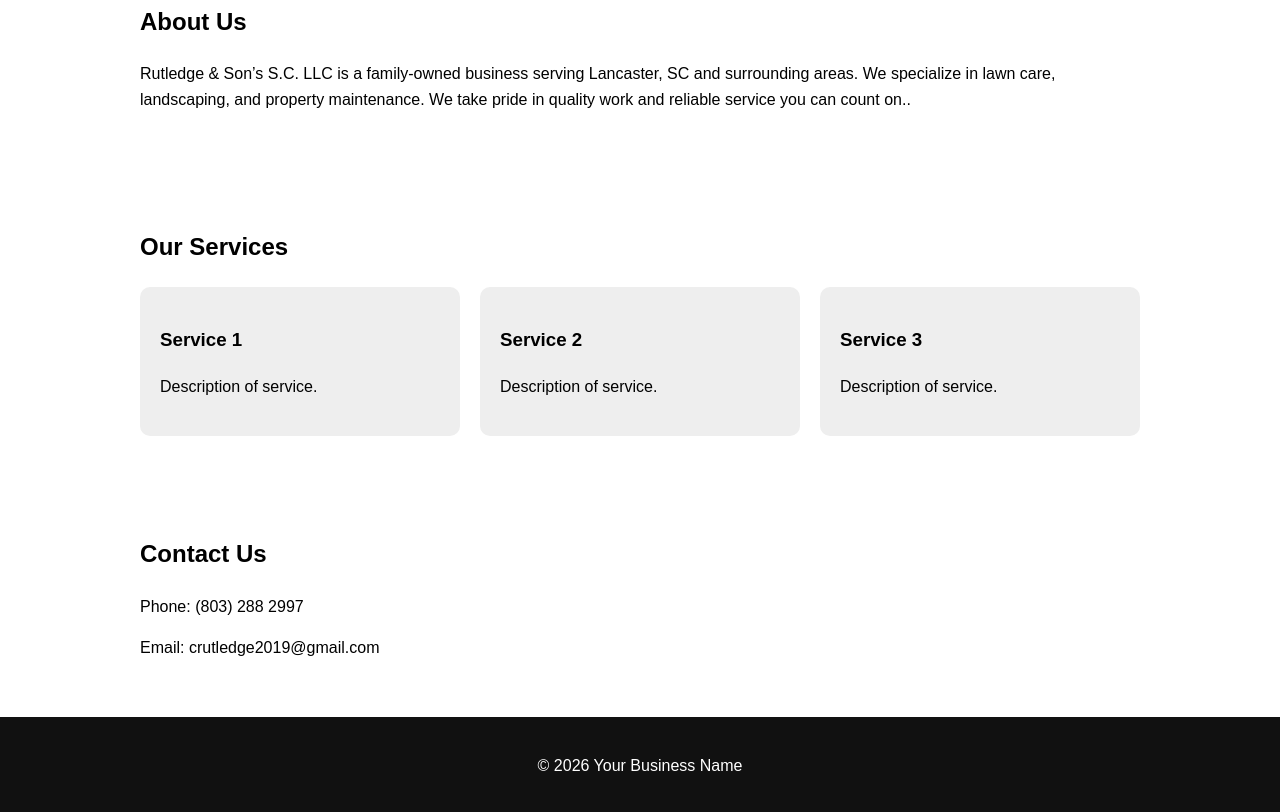
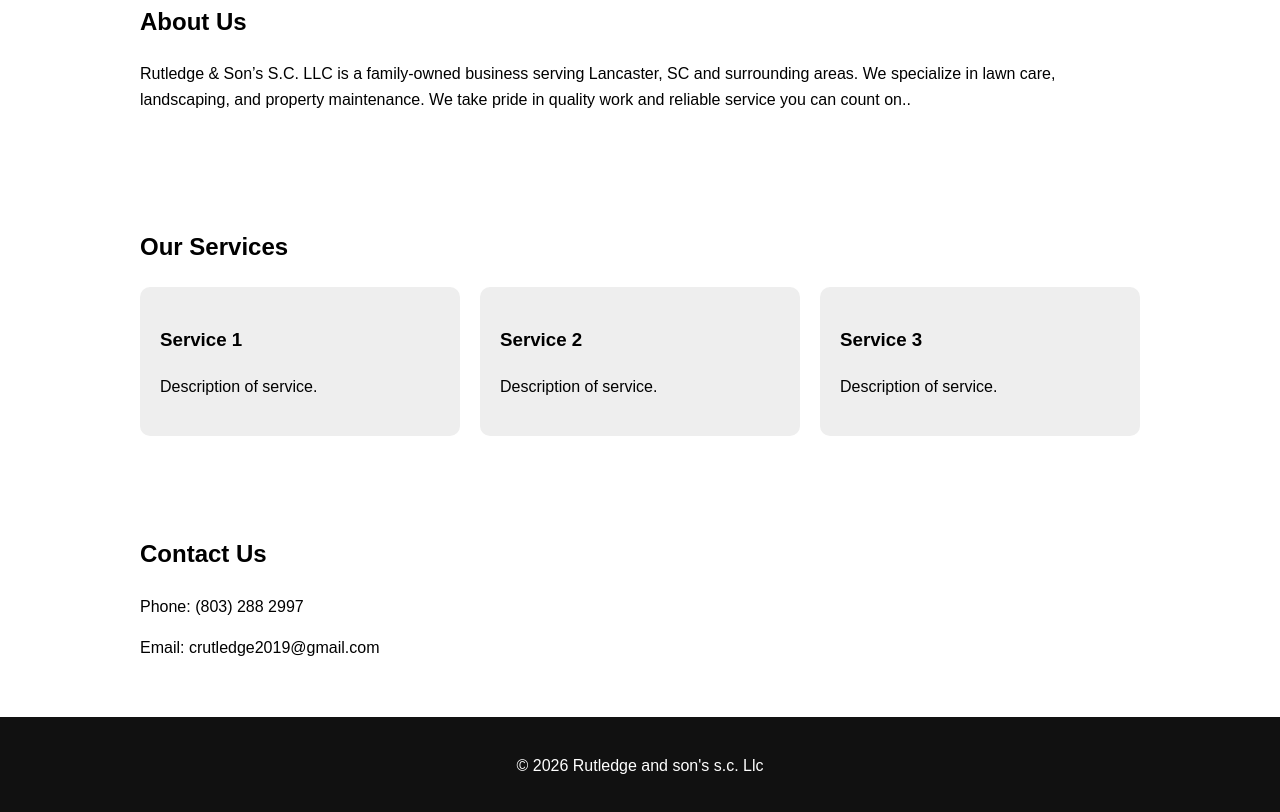
Before and after one commit to codyrutledge1994-hue/rutledge-sons-site, a plain HTML site: page index.html in a window 1280 px wide. Shown: the part 537-1349 px from the top of the page. Drawn offline with Linux system fonts and the light colour scheme.

Commit message:
Update index.html

```diff
--- a/index.html
+++ b/index.html
@@ -206,7 +206,7 @@
 
 <footer>
 
-    <p>© 2026 Your Business Name</p>
+    <p>© 2026 Rutledge and son's s.c. Llc </p>
 
 </footer>
 
```
